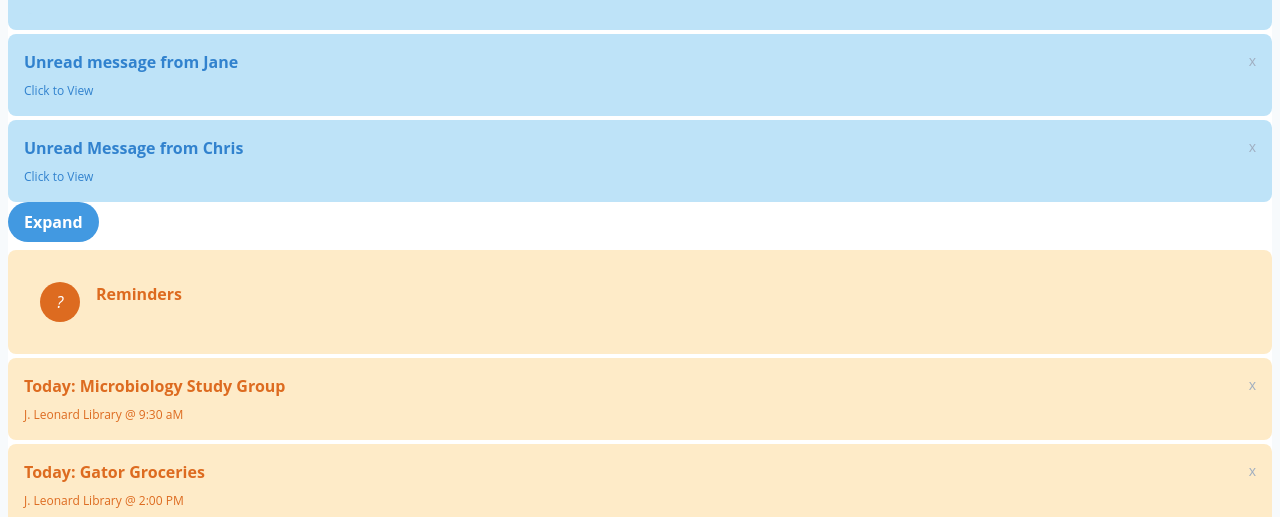
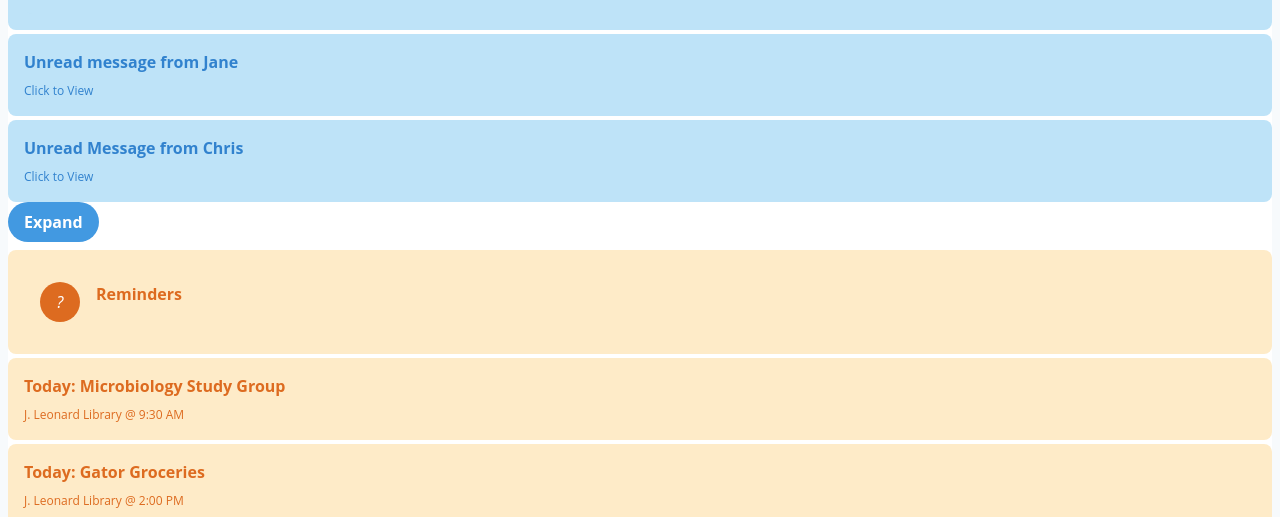
Before and after one commit to thisisgvrt/gator-connect, a React (Create React App) app: page /notifications in a window 1280 px wide. Shown: the part 142-659 px from the top of the page. Built offline with nearby package versions, Linux system fonts and the light colour scheme.

Commit message:
fixed expand, finished linking notifications

```diff
--- a/src/sections/notifications.js
+++ b/src/sections/notifications.js
@@ -50,7 +50,7 @@ function NotificationScreen() {
       </Link>
                             </div>
                             <div class="text-sm text-gray-500">
-                                <p>x</p>
+
                             </div>
                         </div>
                     </div>
@@ -70,19 +70,19 @@ function NotificationScreen() {
       </Link>
                         </div>
                         <div class="text-sm text-gray-500">
-                            <p>x</p>
+
                         </div>
                     </div>
                 </div>
                 <p>
 
 
-                <button class="bg-blue-500 hover:bg-blue-700 text-white font-bold py-2 px-4 rounded-full" type="button" data-toggle="collapse" data-target="#collapseExample" aria-expanded="false" aria-controls="collapseExample" >
+                <button class="bg-blue-500 hover:bg-blue-700 text-white font-bold py-2 px-4 rounded-full" type="button" data-toggle="collapse" data-target="#collapseOne" aria-expanded="false" aria-controls="collapseExample" >
                 Expand
 </button>
 
 </p>
-<div class="collapse" id="collapseExample">
+<div class="collapse" id="collapseOne">
   <div class="card card-body">
 
   <div class="flex bg-blue-200 p-4 mt-1 rounded-lg">
@@ -99,7 +99,7 @@ function NotificationScreen() {
       </Link>
                          </div>
                          <div class="text-sm text-gray-500">
-                             <p>x</p>
+
                          </div>
                      </div>
                  </div>
@@ -158,12 +158,12 @@ function NotificationScreen() {
       </p>
       <Link to={ eventsOverviewScreenPath}>
                             <p class="text-xs">
-                                J. Leonard Library @ 9:30 aM
+                                J. Leonard Library @ 9:30 AM
       </p>
       </Link>
                         </div>
                         <div class="text-sm text-gray-500">
-                            <span>x</span>
+
                         </div>
                     </div>
                 </div>
@@ -176,12 +176,14 @@ function NotificationScreen() {
                             <p class="mb-2 font-bold">
                                 Today: Gator Groceries
       </p>
+      <Link to={ eventsOverviewScreenPath}>
                             <p class="text-xs">
-                                <a>J. Leonard Library @ 2:00 PM</a>
+                                J. Leonard Library @ 2:00 PM
       </p>
+      </Link>
                         </div>
                         <div class="text-sm text-gray-500">
-                            <span>x</span>
+
                         </div>
                     </div>
                 </div>
@@ -211,12 +213,14 @@ function NotificationScreen() {
                            <p class="mb-2 font-bold">
                                Today: Gator Groceries
  </p>
-                           <p class="text-xs">
-                           <a>Bookstore @ 9:00 PM</a>
- </p>
+ <Link to={ eventsOverviewScreenPath}>
+                            <p class="text-xs">
+                                Bookstore @ 9:00 PM
+      </p>
+      </Link>
                        </div>
                        <div class="text-sm text-gray-500">
-                           <p>x</p>
+
                        </div>
                    </div>
                </div>
```
